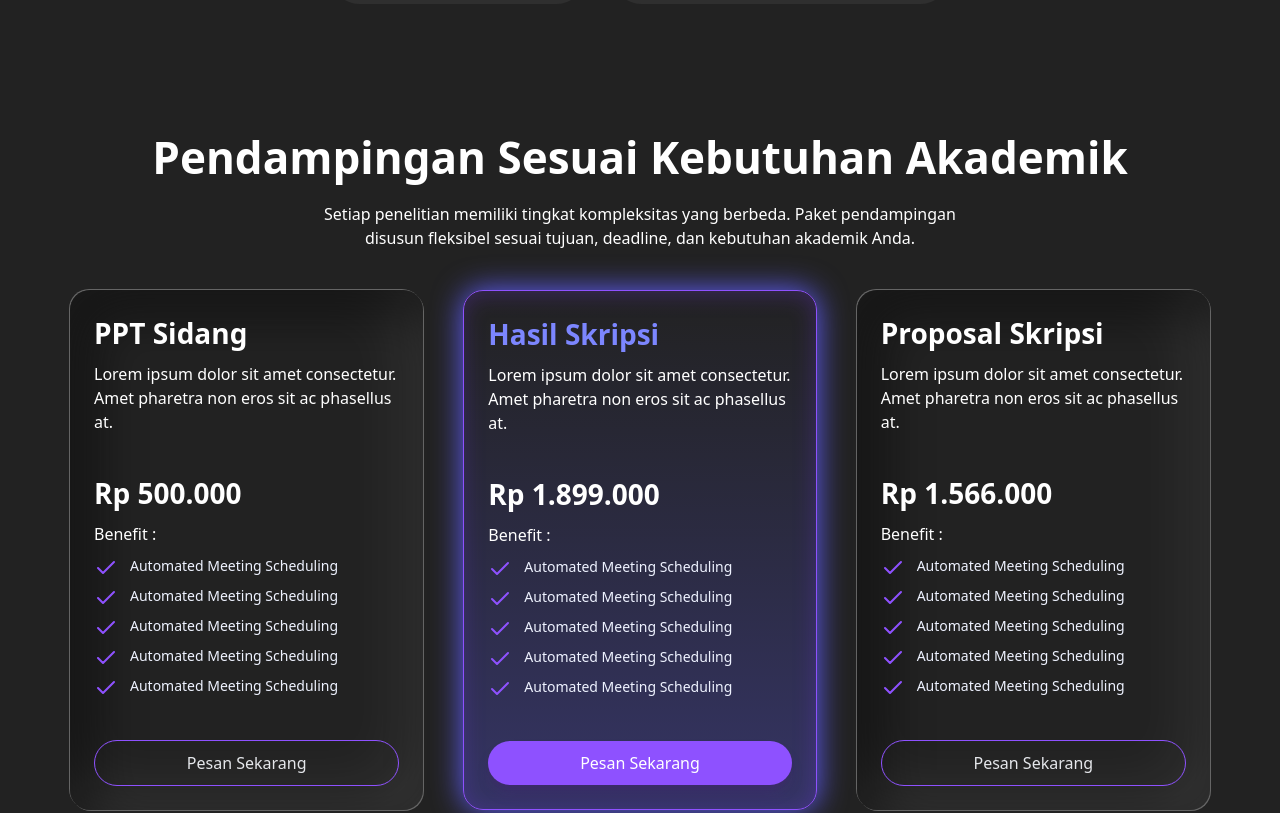
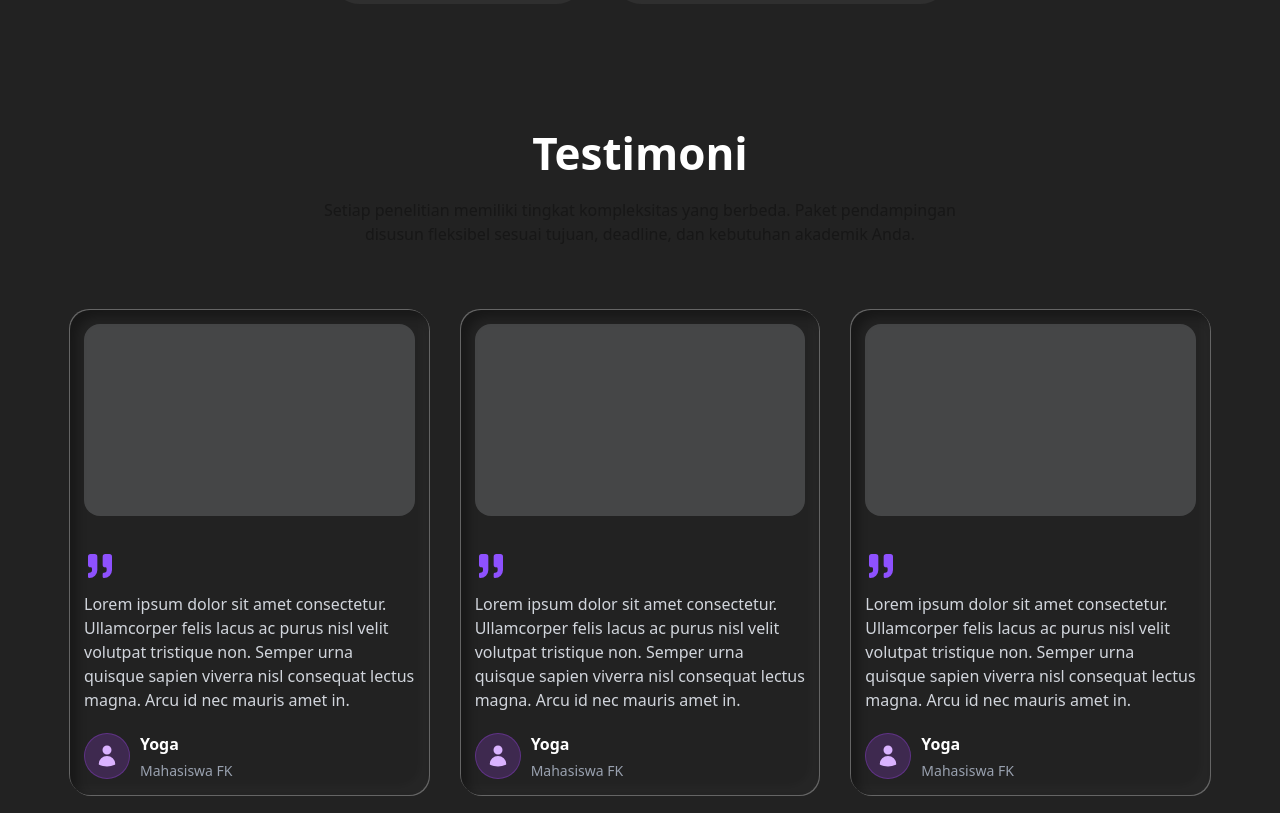
Before and after one commit to citowritebylevana/citowrite, a Next.js app: page / in a window 1280 px wide. Shown: the part 1880-2693 px from the top of the page. Built offline with nearby package versions, Linux system fonts and the light colour scheme.

Commit message:
feat(ui): add testimonial section

```diff
--- a/app/page.tsx
+++ b/app/page.tsx
@@ -3,6 +3,7 @@ import Hero from "@/components/sections/Hero";
 import LogoMarquee from "@/components/sections/LogoMarquee";
 import Pricing from "@/components/sections/Pricing";
 import Process from "@/components/sections/Process";
+import Testimonial from "@/components/sections/Testimonial";
 
 
 export default function Home() {
@@ -13,6 +14,7 @@ export default function Home() {
       <About />
       <LogoMarquee />
       <Process />
+      <Testimonial />
       <Pricing />
     </>)
 }
--- /dev/null
+++ b/components/sections/Testimonial.tsx
@@ -0,0 +1,48 @@
+import TestimonialCard from "../ui/TestimonialCard";
+
+export default function Testimonial() {
+  const testimonials = [
+    {
+      content: "Lorem ipsum dolor sit amet consectetur. Ullamcorper felis lacus ac purus nisl velit volutpat tristique non. Semper urna quisque sapien viverra nisl consequat lectus magna. Arcu id nec mauris amet in.",
+      name: "Yoga",
+      role: "Mahasiswa FK",
+    },
+    {
+      content: "Lorem ipsum dolor sit amet consectetur. Ullamcorper felis lacus ac purus nisl velit volutpat tristique non. Semper urna quisque sapien viverra nisl consequat lectus magna. Arcu id nec mauris amet in.",
+      name: "Yoga",
+      role: "Mahasiswa FK",
+    },
+    {
+      content: "Lorem ipsum dolor sit amet consectetur. Ullamcorper felis lacus ac purus nisl velit volutpat tristique non. Semper urna quisque sapien viverra nisl consequat lectus magna. Arcu id nec mauris amet in.",
+      name: "Yoga",
+      role: "Mahasiswa FK",
+    },
+  ];
+
+  return (
+    <section className=" py-15 px-4 md:px-17.5">
+
+      {/* Header */}
+      <div className="text-center mb-16 space-y-4">
+        <h2 className="text-3xl md:text-[44px]/14.5 font-bold text-white">
+          Testimoni
+        </h2>
+        <p className="max-w-[70ch] mx-auto text-sm md:text-base/6">
+          Setiap penelitian memiliki tingkat kompleksitas yang berbeda. Paket pendampingan disusun
+          fleksibel sesuai tujuan, deadline, dan kebutuhan akademik Anda.
+        </p>
+      </div>
+
+      {/* Grid Container */}
+      <div className="grid grid-cols-1 md:grid-cols-2 lg:grid-cols-3 gap-6 lg:gap-8">
+        {testimonials.map((item, index) => (
+          <TestimonialCard
+            key={index}
+            {...item}
+          />
+        ))}
+      </div>
+
+    </section>
+  );
+}
--- /dev/null
+++ b/components/ui/TestimonialCard.tsx
@@ -0,0 +1,44 @@
+import { Quote } from "lucide-react";
+
+interface TestimonialCardProps {
+  content: string;
+  name: string;
+  role: string;
+}
+
+export default function TestimonialCard({ content, name, role }: TestimonialCardProps) {
+  return (
+    <div className="rounded-[20px] p-3.5 flex flex-col h-full shadow-[inset_-10px_-10px_10px_0px_rgba(255,255,255,0.02),inset_7px_7px_10px_0px_rgba(0,0,0,0.3),1px_1px_0px_0px_rgba(255,255,255,0.3),-1px_-1px_0px_0px_rgba(255,255,255,0.3)]">
+
+      {/* Image Placeholder */}
+      <div className="w-full h-48 bg-gray-300/20 rounded-2xl mb-6 animate-pulse md:animate-none">
+        {/* Placeholder visual: Kosong (abu-abu) sesuai permintaan */}
+      </div>
+
+      {/* Quote Icon */}
+      <Quote className="w-8 h-8 my-2.5 text-transparent fill-violet-500" />
+
+      {/* Text Content */}
+      <p className="text-gray-300 text-base/6  mb-5 grow">
+        {content}
+      </p>
+
+      {/* User Info */}
+      <div className="flex items-center gap-x-2.5 mt-auto">
+        {/* Avatar Placeholder */}
+        <div className="w-11.5 h-11.5 rounded-full bg-purple-500/20 flex items-center justify-center border border-purple-500/30 overflow-hidden">
+          {/* Placeholder Avatar Image (Misal SVG User simple) */}
+          <svg xmlns="http://www.w3.org/2000/svg" viewBox="0 0 24 24" fill="currentColor" className="w-6 h-6 text-purple-300">
+            <path fillRule="evenodd" d="M7.5 6a4.5 4.5 0 119 0 4.5 4.5 0 01-9 0zM3.751 20.105a8.25 8.25 0 0116.498 0 .75.75 0 01-.437.695A18.683 18.683 0 0112 22.5c-2.786 0-5.433-.608-7.812-1.7a.75.75 0 01-.437-.695z" clipRule="evenodd" />
+          </svg>
+        </div>
+
+        <div className="flex flex-col gap-y-1.25">
+          <span className="text-white font-bold text-base">{name}</span>
+          <span className="text-gray-400 text-sm">{role}</span>
+        </div>
+      </div>
+
+    </div>
+  );
+};
```
